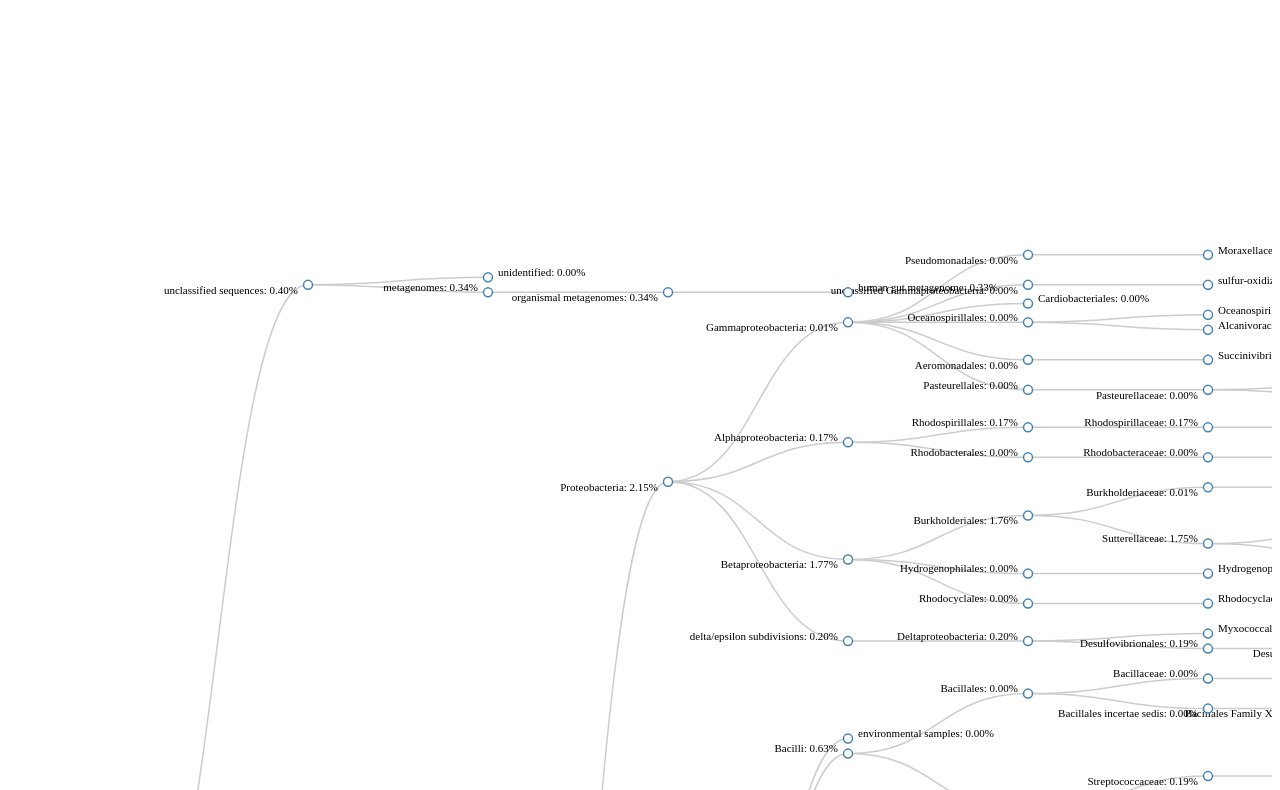
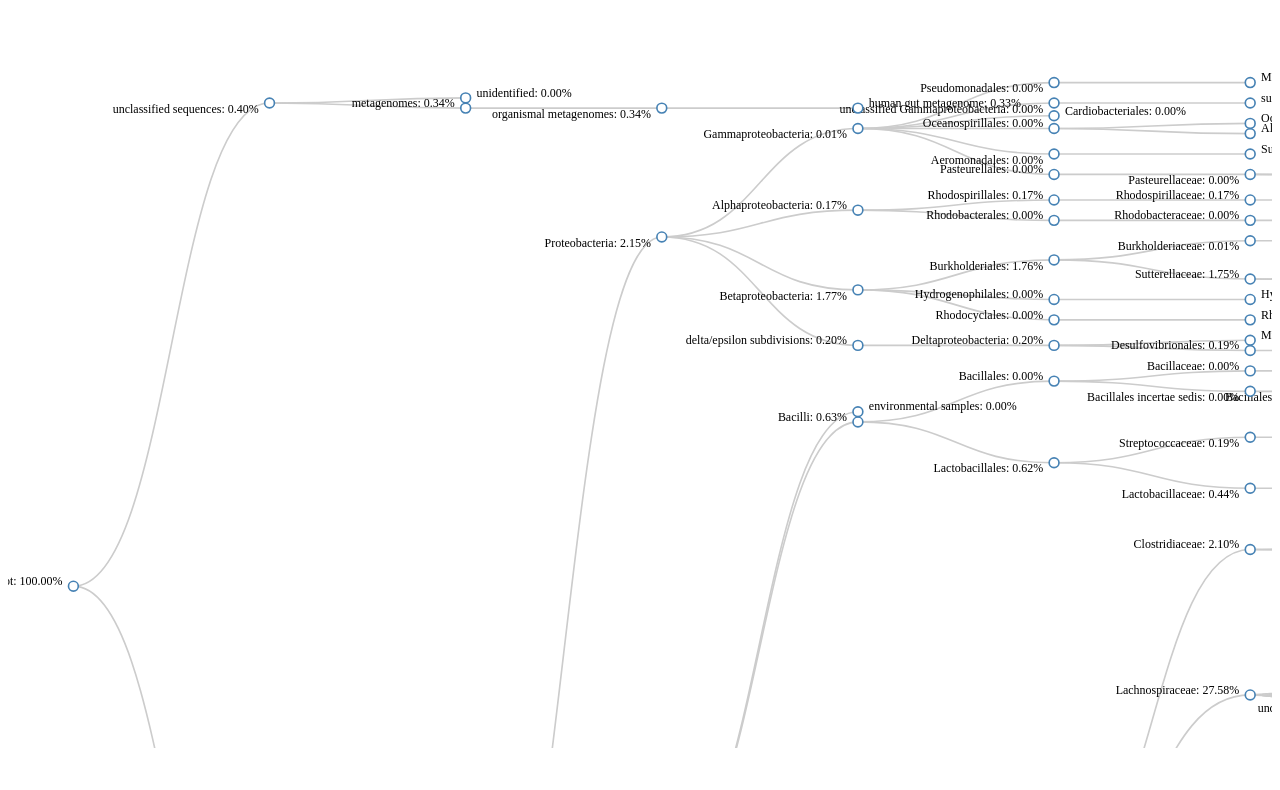
Before and after one commit to jrrera/ubiome-to-d3, a plain HTML site: page index.html in a window 1280 px wide. Shown: the part 73-863 px from the top of the page. After the commit the page ends 829 px from the top, so only its background shows below. Drawn offline with nearby package versions, Linux system fonts and the light colour scheme.

Commit message:
feat(ubiometree): implements zoomable graph
Still experiencing some cramping issues (collision detection may be
necessary), but expanding the total height and making it zoomable seems
to have resolved the issue. Still not sure if this is better UX. Also
improves code commenting and structure.

```diff
--- a/index.html
+++ b/index.html
@@ -1,19 +1,21 @@
 <!DOCTYPE html>
+<meta charset="utf-8" />
 <html>
 
   <head>
-    <script data-require="d3@*" data-semver="3.5.3" src="//cdnjs.cloudflare.com/ajax/libs/d3/3.5.3/d3.js"></script>
+    <script src="https://cdnjs.cloudflare.com/ajax/libs/d3/3.5.6/d3.js"></script>
     <link rel="stylesheet" href="style.css" />
 
   </head>
 
   <body>
+    <h1> uBiome Data to D3 Tree Graph</h1>
     <div id="outer">
       <div id="inner"></div>
     </div>
     <script src="script.js"></script>
     <script>
-      ubiomed3('microbiome.json', '#inner');
+      ubiometree('microbiome.json', '#inner');
     </script>
   </body>
 
--- a/script.js
+++ b/script.js
@@ -1,45 +1,68 @@
 (function () {
 
+var realWidth = window.innerWidth;
+var realHeight = window.innerHeight;
 var m, w, h, i, root, tree, diagonal, vis;
 
-function load(location, elementId) {
-  m = [1060, 120, 60, 120];
-  w = 3000 - m[1] - m[3];
-  h = 4000 - m[0] - m[2];
+window.addEventListener('resize', resize);
+
+/**
+ * Exposed method for setting up the graph.
+ *
+ * @param {string} dataLocation Where to make the HTTP request for JSON.
+ * @param {string} elementId The div to build on (e.g. '#inner').
+ */
+function load(dataLocation, elementId) {
+  margins = [60, 60, 60, 60];
+  w = realWidth - margins[1] - margins[3];
+  h = realHeight - margins[0] - margins[2];
   i = 0;
 
+  // Height of 2.5x allows you to zoom around with less cramping.
   tree = d3.layout.tree()
-      .nodeSize([15, 10]);
+      .size([h * 2.5, w]).
+      separation(function separation(a, b) {
+        return a.parent == b.parent ? 1 : 2;
+      });
 
   diagonal = d3.svg.diagonal()
       .projection(function(d) { return [d.y, d.x]; });
 
   vis = d3.select(elementId).append("svg:svg")
-      .attr("width", w + m[1] + m[3])
-      .attr("height", h + m[0] + m[2])
+      .attr("viewBox", "0 0 " + w + " " + h)
+      .attr("preserveAspectRatio", "xMidYMid meet")
+      .attr("class","svg_container")
+      .style("overflow", "scroll")
     .append("svg:g")
-      .attr("transform", "translate(" + m[3] + "," + m[0] + ")");
+       .attr("class","drawarea")
+    .append("svg:g")
+      .attr("transform", "translate(" + margins[3] + "," + margins[0] + ")");
 
-  d3.json(location, function(json) {
+  d3.json(dataLocation, function(json) {
     root = processMicrobiome(json);
     root.x0 = h / 2;
     root.y0 = 0;
-
-    function toggleAll(d) {
-      if (d.children) {
-        d.children.forEach(toggleAll);
-        toggle(d);
-      }
-    }
-
     update(root);
   });
+
+  // Set up zoom behavior.
+  d3.select("svg")
+      .call(d3.behavior.zoom()
+          .scaleExtent([0.5, 5])
+          .on("zoom", zoom));
 }
 
+
+/**
+ * Updates the graph in response to data or events
+ *
+ * @param {Object} source Data structure for graph to work with. Can be the
+ *     root or any node with children.
+ */
 function update(source) {
   var duration = d3.event && d3.event.altKey ? 5000 : 500;
 
-  // Compute the new tree layout.
+  // Compute the new tree layout. Null children prop yields leaf nodes.
   var nodes = tree.nodes(root).reverse();
 
   // Normalize for fixed-depth.
@@ -62,9 +85,8 @@ function update(source) {
   nodeEnter.append("svg:text")
       .attr("x", function(d) { return d.children || d._children ? -10 : 10; })
       .attr("y", function(d) {
-        // Helps spread out the labels a bit.
+        // Spread out the labels a bit by adjusting by odds and evens.
         return d.taxon % 2 === 0 && (d.children || d.children_) ? 5 : -5;
-        // return (d.children && d.children.length > 1) || (d._children && d._children.length > 1) ? 10 : -5;
       })
       .attr("dy", ".35em")
       .attr("text-anchor", function(d) { return d.children || d._children ? "end" : "start"; })
@@ -132,7 +154,11 @@ function update(source) {
 }
 
 
-// Toggle children.
+/**
+ * Toggles children on and off in the graph.
+ *
+ * @param {Object} d Node data.
+ */
 function toggle(d) {
   if (d.children) {
     d._children = d.children;
@@ -143,7 +169,26 @@ function toggle(d) {
   }
 }
 
-// Traverse uBiome JSON data; convert into nested data structure.
+
+/**
+ * Toggles entire graph starting from passed into root.
+ *
+ * @param {Object} d Node data.
+ */
+function toggleAll(d) {
+  if (d.children) {
+    d.children.forEach(toggleAll);
+    toggle(d);
+  }
+}
+
+
+/**
+ * Traverse uBiome JSON data; convert into nested data structure.
+ *
+ * @param {Object} data The parsed uBiome data export.
+ * @return {Object} root The nested data structure for D3 to use.
+ */
 function processMicrobiome(data) {
  var referenceDict = {}; // Store entries as key value pairs
  var microbiomeArr = data.ubiome_bacteriacounts; // Shorthand var.
@@ -151,24 +196,20 @@ function processMicrobiome(data) {
  var totalCount;
 
  // Add each node to the dict using taxon ID as key
- microbiomeArr.forEach(function(species, i, arr) {
+ microbiomeArr.forEach(function(species) {
    referenceDict[species.taxon] = species;
  });
 
- // Grab reference to root element
- console.log(referenceDict);
  root = referenceDict[1];
  totalCount = root.count;
 
  // Put each element in its place by parent and add ratio to total property
- microbiomeArr.forEach(function(species, i, arr) {
+ microbiomeArr.forEach(function(species) {
    var parentId = species.parent;
    var parent = referenceDict[parentId];
 
    if (parent) {
-     if (!parent.children) {
-       parent.children = [];
-     }
+     parent.children = parent.children || [];
      parent.children.push(species);
    }
 
@@ -177,10 +218,31 @@ function processMicrobiome(data) {
 
  });
 
- // Count totals only for leaf elements. Since
-
  return root;
 }
+
+
+/**
+ * Responds to window resizing.
+ */
+function resize() {
+  var svg = d3.select("svg:svg"),
+      width = window.innerWidth,
+      height = window.innerHeight;
+
+  svg.attr("viewBox", "0 0 " + width + " " + height);
+}
+
+
+/**
+ * Translate draw area based on zoom events.
+ */
+function zoom() {
+  d3.select(".drawarea")
+      .attr("transform", "translate(" + d3.event.translate + ")" +
+            " scale(" + d3.event.scale + ")");
+}
+
 
 // CommonJS support
 if (typeof exports !== 'undefined') {
@@ -189,7 +251,7 @@ if (typeof exports !== 'undefined') {
   }
   exports.load = load;
 } else {
-  window.ubiomed3 = load;
+  window.ubiometree = load;
 }
 
 
--- a/style.css
+++ b/style.css
@@ -23,8 +23,8 @@ path.link {
     overflow: auto;
 }
 #inner {
-    width: 3000px;
-    height: 4000px;
+    width: 100%;
+    height: 100%;
 }
 svg {
     display: block;
```
